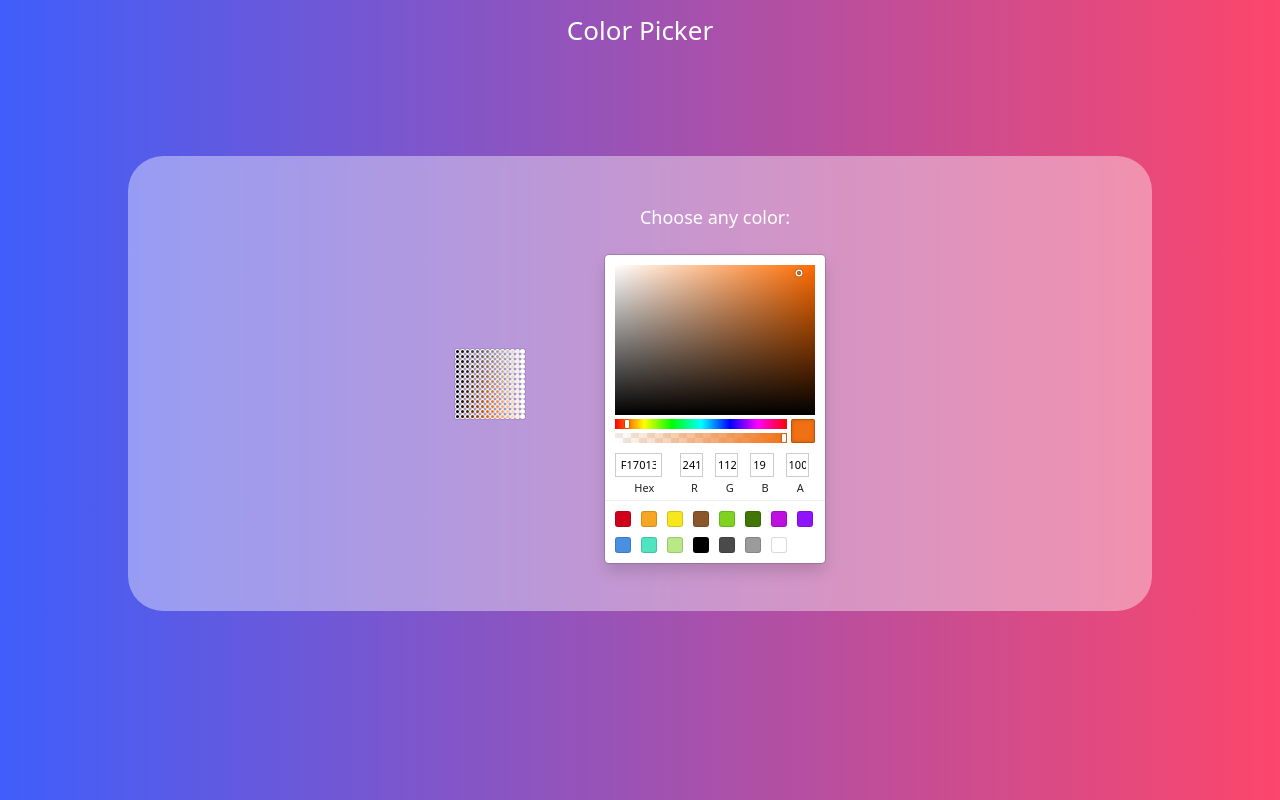
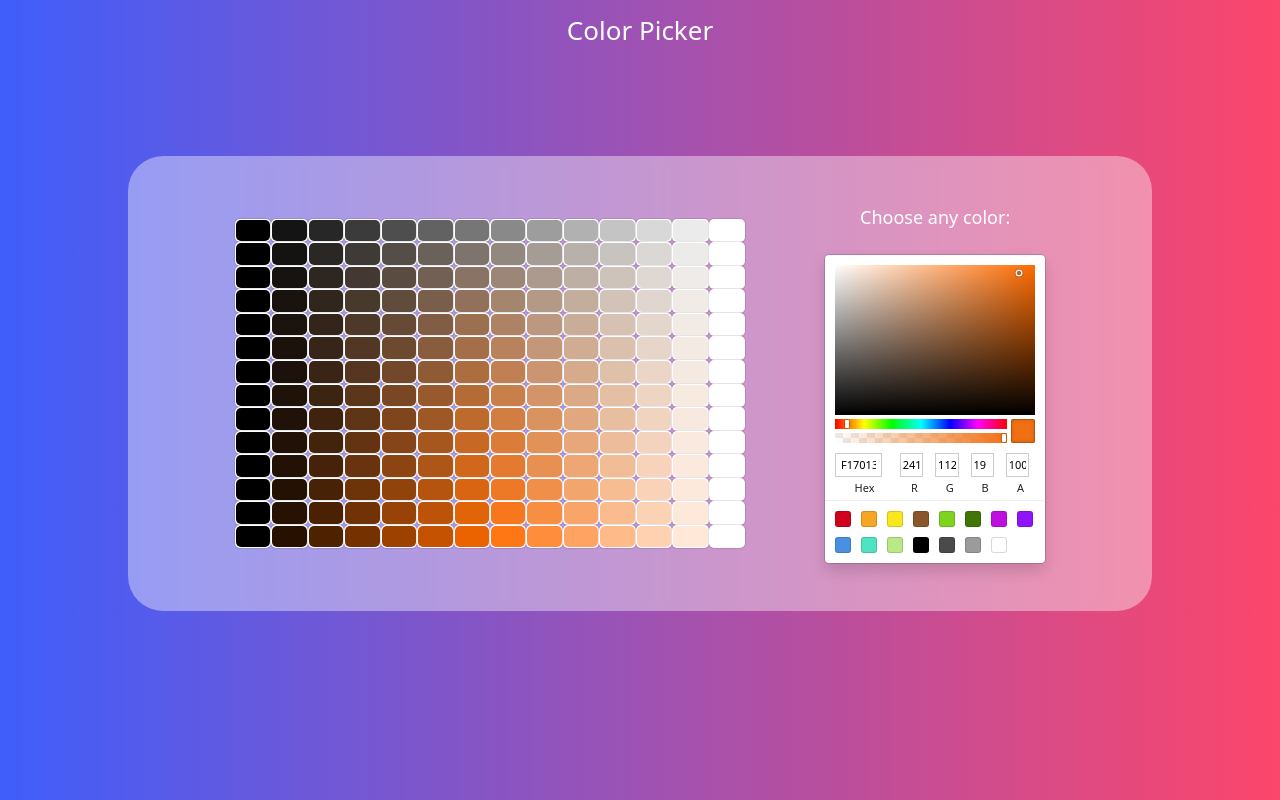
Before and after one commit to SscSPs/color, a React (Create React App) app: page / in a window 1280 px wide. Built offline with nearby package versions, Linux system fonts and the light colour scheme.

Commit message:
changing cell height and width

```diff
--- a/src/ColorGrid.js
+++ b/src/ColorGrid.js
@@ -6,11 +6,15 @@ import { hsl } from 'color-convert';
 const ColorGrid = ({ hueValue, saturationCount, luminosityCount }) => {
   // const { outerWidth: width, outerHeight: height } = window;
 
+
   const saturationFraction = 100 / (saturationCount - 2);
   const luminosityFraction = 100 / (luminosityCount - 2);
 
-  const oneColorWidth = 3;
-  const oneColorHeight = 3;
+
+
+  let oneColorWidth = 70 / (saturationCount - 2) / 2;
+  let oneColorHeight = 70 / (luminosityCount - 2) / 2;
+
 
   return (
     <div
@@ -36,8 +40,8 @@ const ColorGrid = ({ hueValue, saturationCount, luminosityCount }) => {
                       const styles = reactCSS({
                         default: {
                           color: {
-                            width: `${oneColorWidth}px`,
-                            height: `${oneColorHeight}px`,
+                            width: `${oneColorWidth}vw`,
+                            height: `${oneColorHeight}vh`,
                             borderRadius: '5px',
                             background: `hsl(${hueLocal}, ${saturationLocal}%, ${luminosityLocal}%)`,
                             color: luminosityLocal > 50 ? "#000" : "#fff",
```
